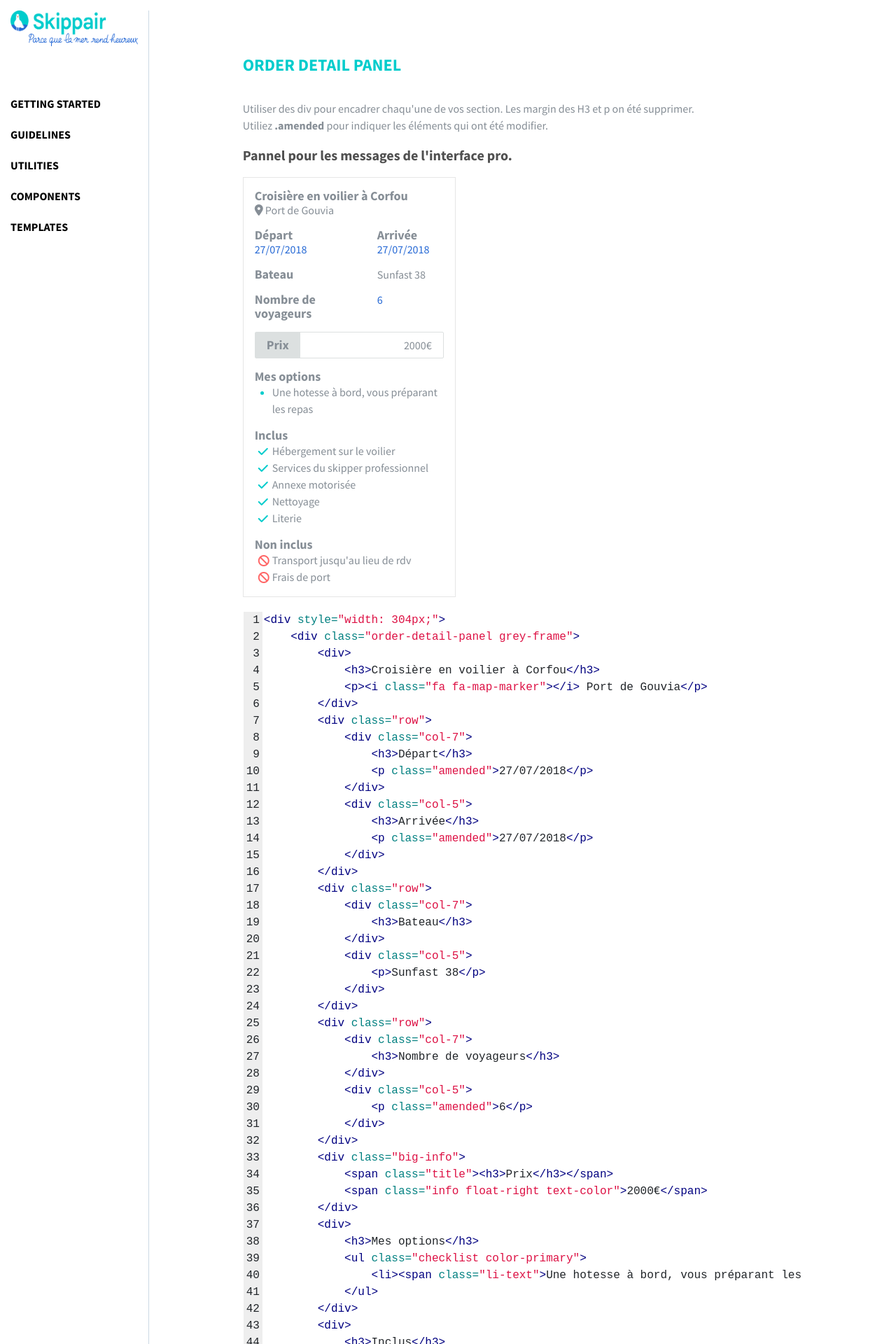
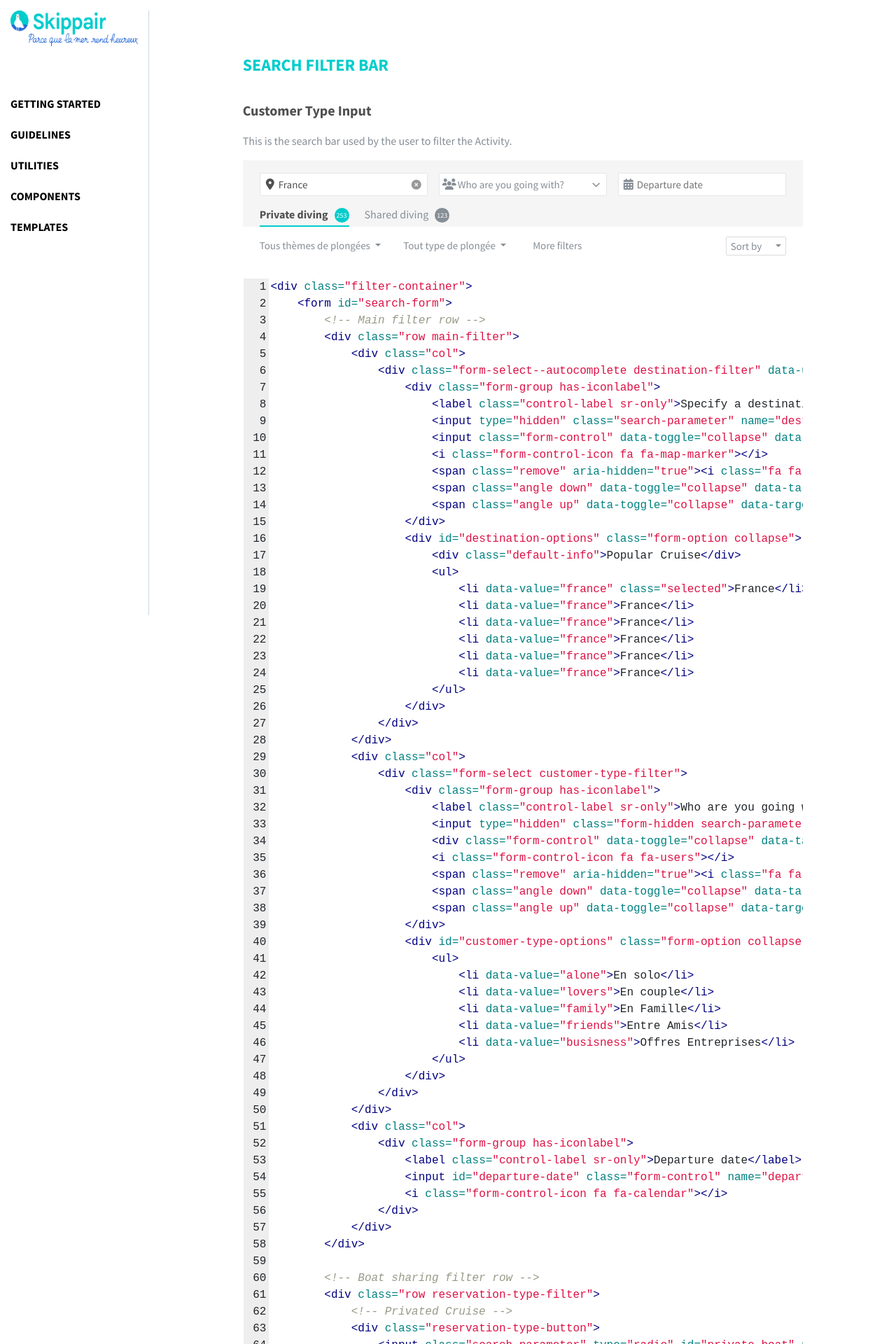
Before and after one commit to skippair/skippair.github.io, a Jekyll site: the page built from index.html, in a window 1280 px wide. Shown: the top 1920 px of the page at 70% size. Built offline with Jekyll 4.4.1, drawn with Linux system fonts in a browser that asks for light colours; nearby versions of some CDN libraries; some of the changed text lies outside the part shown.

Commit message:
update : Change filter of search for the diving one.

```diff
--- a/_includes/content/components/order-detail.html
+++ b/_includes/content/components/order-detail.html
@@ -1,4 +1,4 @@
-<div class="tab-pane s-container fade active show" id="order-detail-panel" role="tabpanel" aria-labelledby="states-tab">
+<div class="tab-pane s-container fade" id="order-detail-panel" role="tabpanel" aria-labelledby="states-tab">
     <h1>Order detail panel</h1>
 
     <p>
--- a/_includes/content/components/search-filter-bar.html
+++ b/_includes/content/components/search-filter-bar.html
@@ -1,3 +1,9 @@
+<div class="tab-pane s-container fade active show" id="search-filter-bar" role="tabpanel" aria-labelledby="states-tab">
+    <h1>Search Filter Bar</h1>
+
+    <h2>Customer Type Input</h2>
+    <p> This is the search bar used by the user to filter the Activity.</p>
+
 {% capture component %}
 <div class="filter-container">
     <form id="search-form">
@@ -59,20 +65,20 @@
         </div>
 
         <!-- Boat sharing filter row -->
-        <div class="row boat-sharing-filter">
+        <div class="row reservation-type-filter">
             <!-- Privated Cruise -->
-            <div class="boat-sharing-button">
+            <div class="reservation-type-button">
                 <input class="search-parameter" type="radio" id="private-boat" name="sharing" value="private" checked="checked">
                 <label class="private-shared private" for="private-boat">
-                    <div class="priv-shr-txt">Private cruise<span class="counter-container private_count">253</span></div>
+                    <div class="priv-shr-txt">Private diving<span class="counter-container private_count">253</span></div>
                 </label>
             </div>
 
             <!-- Shared Cruise -->
-            <div class="boat-sharing-button">
+            <div class="reservation-type-button">
                 <input class="search-parameter" type="radio" id="shared-boat" name="sharing" value="shared">
                 <label class="private-shared shared" for="shared-boat">
-                    <div class="priv-shr-txt">Shared cruise<span class="counter-container shared_count">123</span></div>
+                    <div class="priv-shr-txt">Shared diving<span class="counter-container shared_count">123</span></div>
                 </label>
             </div>
         </div>
@@ -81,50 +87,74 @@
         <div class="row other-filter">
             <div class="dropdown form-radio--dropdown">
                 <button class="dropdown-toggle" type="button" id="dropdownMenu1" data-toggle="dropdown" aria-haspopup="true" aria-expanded="true">
-                    <span class="text-button">Tous type de bateaux</span><span class="caret"></span>
+                    <span class="text-button">Tous thèmes de plongées</span><span class="caret"></span>
                 </button>
                 <ul class="dropdown-menu" aria-labelledby="dropdownMenu1">
                     <li>
                         <label>
-                            <input class="search-parameter" type="radio" name="is_catamaran" value="0" data-label="Tous type de bateaux" data-default='true'>
-                            Tous type de bateaux
+                            <input class="search-parameter" type="radio" name="diving_theme" value="all" checked data-label="Tous thèmes de plongées" data-default='true'>
+                            Tous thèmes de plongées
                         </label>
                     </li>
                     <li>
                         <label>
-                            <input class="search-parameter" type="radio" name="is_catamaran" value="2" checked data-label="Monocoque">
-                            Monocoque
+                            <input class="search-parameter" type="radio" name="diving_theme" value="1" data-label="Tortue, Poissons & Coraux">
+                            Tortue, Poissons & Coraux
                         </label>
                     </li>
                     <li>
                         <label>
-                            <input class="search-parameter" type="radio" name="is_catamaran" value="1" data-label="Catamaran">
-                            Catamaran
+                            <input class="search-parameter" type="radio" name="diving_theme" value="2" data-label="Requins & Cétacés">
+                            Requins & Cétacés
+                        </label>
+                    </li>
+                    <li>
+                        <label>
+                            <input class="search-parameter" type="radio" name="diving_theme" value="3" data-label="Vestiges et Epaves">
+                            Vestiges et Epaves
+                        </label>
+                    </li>
+                    <li>
+                        <label>
+                            <input class="search-parameter" type="radio" name="diving_theme" value="4" data-label="Pleines Eaux">
+                            Pleines Eaux
                         </label>
                     </li>
                 </ul>
             </div>
             <div class="dropdown form-radio--dropdown">
                 <button class="dropdown-toggle" type="button" id="dropdownMenu2" data-toggle="dropdown" aria-haspopup="true" aria-expanded="true">
-                    <span class="text-button">Any kind of cruise</span><span class="caret"></span>
+                    <span class="text-button">Tout type de plongée</span><span class="caret"></span>
                 </button>
                 <ul class="dropdown-menu" aria-labelledby="dropdownMenu2">
                     <li>
                         <label>
-                            <input class="search-parameter" type="radio" name="style" value="all" data-label="Any kind of cruise" data-default='true' checked>
-                            Any kind of cruise
+                            <input class="search-parameter" type="radio" name="diving_style" value="all" data-label="Tout type de plongée" data-default='true' checked>
+                            Tout type de plongée
                         </label>
                     </li>
                     <li>
                         <label>
-                            <input class="search-parameter" type="radio" name="style" value="cruise" data-label="Cruise">
-                            Cruise
+                            <input class="search-parameter" type="radio" name="diving_style" value="cruise" data-label="Plongée découverte">
+                            Plongée découverte
                         </label>
                     </li>
                     <li>
                         <label>
-                            <input class="search-parameter" type="radio" name="style" value="sailing" data-label="Sailing class">
-                            Sailing class
+                            <input class="search-parameter" type="radio" name="diving_style" value="sailing" data-label="Baptême">
+                            Baptême
+                        </label>
+                    </li>
+                    <li>
+                        <label>
+                            <input class="search-parameter" type="radio" name="diving_style" value="sailing" data-label="Formation">
+                            Formation
+                        </label>
+                    </li>
+                    <li>
+                        <label>
+                            <input class="search-parameter" type="radio" name="diving_style" value="sailing" data-label="Palme-Masque-Tuba">
+                            Palme-Masque-Tuba
                         </label>
                     </li>
                 </ul>
@@ -275,12 +305,6 @@
 </div>
 {% endcapture %}
 
-<div class="tab-pane s-container fade" id="search-filter-bar" role="tabpanel" aria-labelledby="states-tab">
-    <h1>Search Filter Bar</h1>
-
-    <h2>Customer Type Input</h2>
-    <p> This is the search bar used by the user to filter the Activity.</p>
-
     {{ component }}
 
     <div class="markdown-container">
```
Also changed, not shown: assets/scss/components/_search-inputs.scss (+4 -4 lines), assets/css/main.min.css, assets/css/styleguide.min.css.
